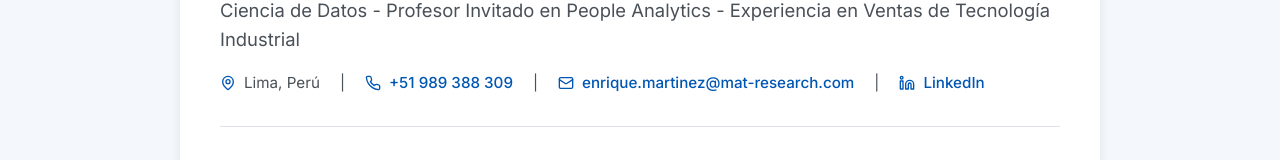
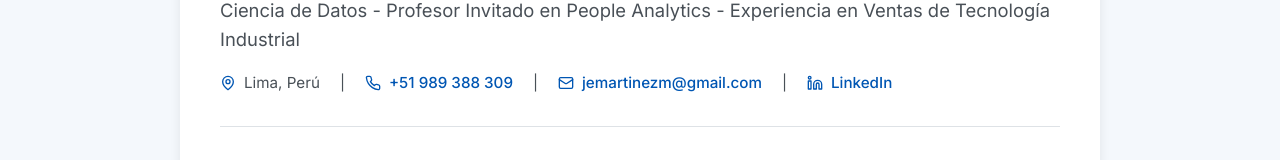
Before and after one commit to jemartinezm/my-cv-react, a React (Create React App) app: page / in a window 1280 px wide. Shown: the part 459-619 px from the top of the page. Built offline with nearby package versions, Linux system fonts and the light colour scheme.

Commit message:
Update App.js

```diff
--- a/src/App.js
+++ b/src/App.js
@@ -12,8 +12,9 @@ const personalInfo = {
   title:
     "Ingeniero de Ventas Técnicas y Entusiasta de IA y Datos - Transformando las Ventas B2B con Ciencia de Datos - Profesor Invitado en People Analytics - Experiencia en Ventas de Tecnología Industrial",
   location: "Lima, Perú",
+  phone: "https://wa.me/51989388309",
   phone: "+51 989 388 309",
-  email: "enrique.martinez@mat-research.com", // Or preferred email
+  email: "jemartinezm@gmail.com", // Or preferred email
   linkedin: "https://www.linkedin.com/in/enriquemartinezmejia",
   // --- Placeholder for photo ---
   // --- Marcador de posición para foto ---
```
